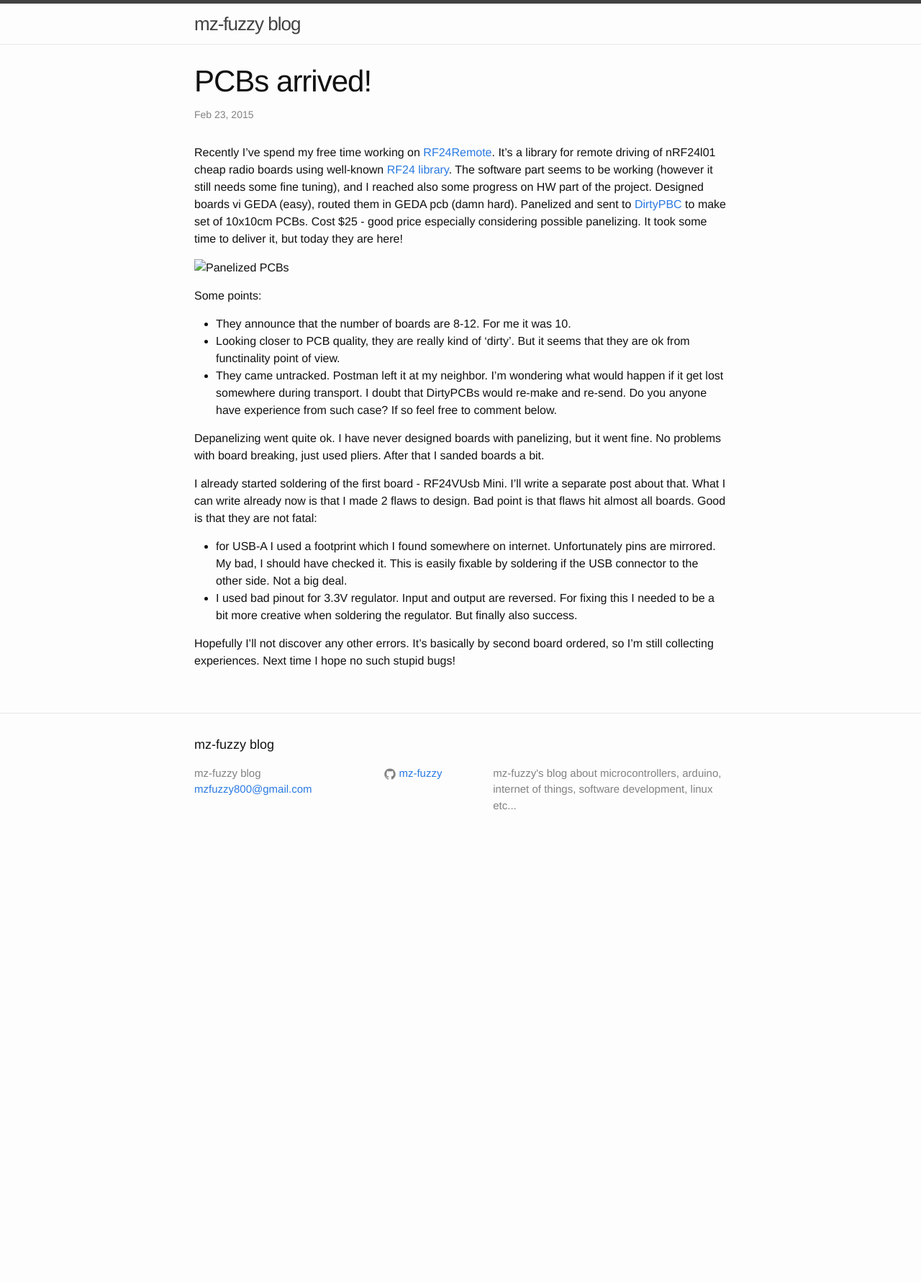
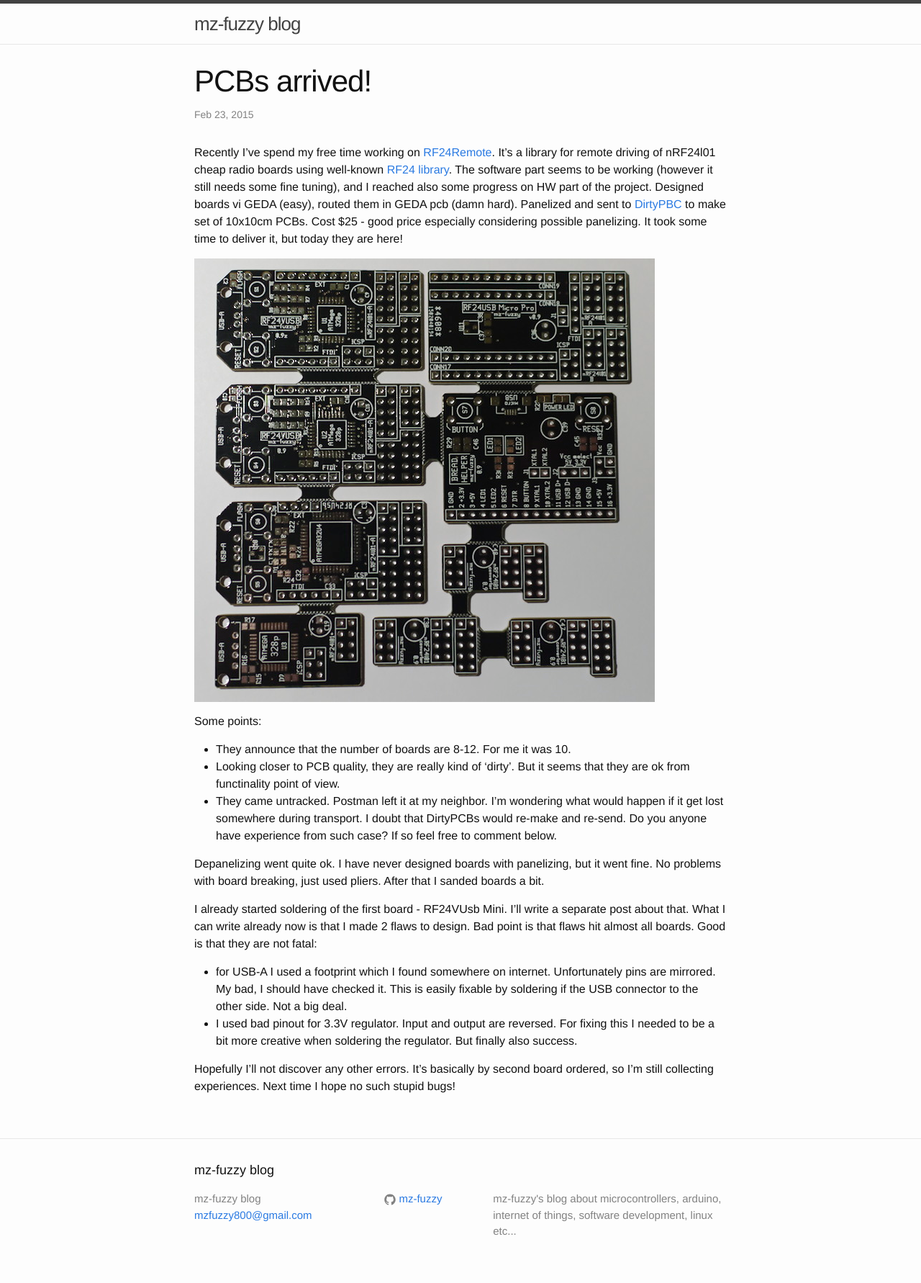
Before and after one commit to martin-mat/mz-fuzzy.github.io, a Jekyll site: the page built from _posts/2015-02-23-PCBs arrived!.md, in a window 1280 px wide. Shown: the whole page at 72% size. Built offline with Jekyll 4.4.1, drawn with Linux system fonts in a browser that asks for light colours; before the commit the page ends 1190 px from its top, so only the background shows below that.

Commit message:
image change

```diff
--- a/_posts/2015-02-23-PCBs arrived!.md
+++ b/_posts/2015-02-23-PCBs arrived!.md
@@ -5,7 +5,7 @@ title: PCBs arrived!
 
 Recently I've spend my free time working on [RF24Remote](https://github.com/mz-fuzzy/RF24Remote). It's a library for remote driving of nRF24l01 cheap radio boards using well-known [RF24 library](https://github.com/TMRh20/RF24). The software part seems to be working (however it still needs some fine tuning), and I reached also some progress on HW part of the project. Designed boards vi GEDA (easy), routed them in GEDA pcb (damn hard). Panelized and sent to [DirtyPBC](http://dirtypcbs.com/) to make set of 10x10cm PCBs. Cost $25 - good price especially considering possible panelizing. It took some time to deliver it, but today they are here!
 
-![Panelized PCBs](Panelized_PCBs_RF24Remote.jpg "Panelized PCBs")
+![Panelized PCBs]({{ site.url }}/assets/Panelized_PCBs_RF24Remote.jpg "Panelized PCBs")
 
 Some points:
 * They announce that the number of boards are 8-12. For me it was 10.
```
Also changed, not shown: assets/Panelized_PCBs_RF24Remote.jpg (renamed from _posts/Panelized_PCBs_RF24Remote.jpg).
